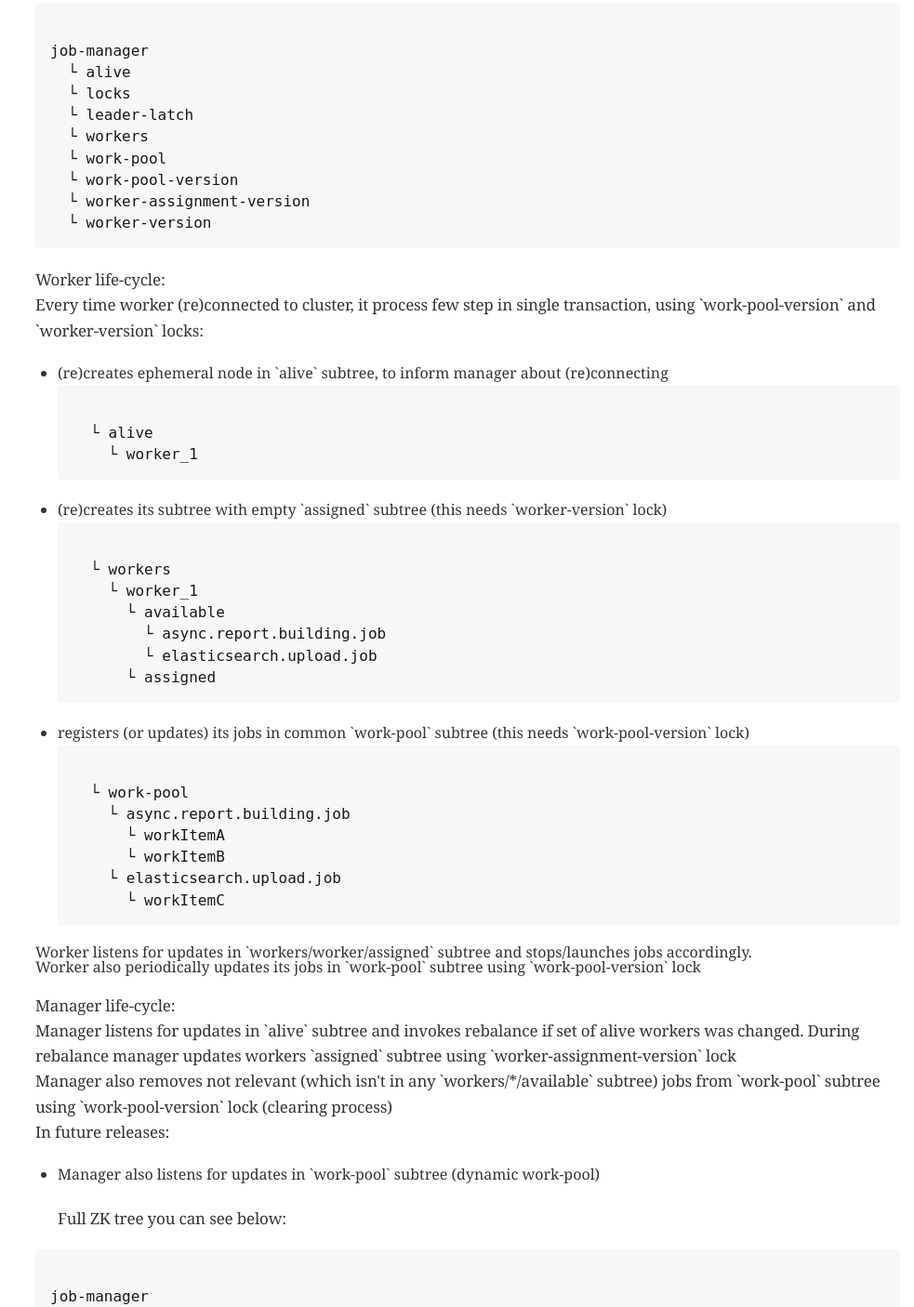
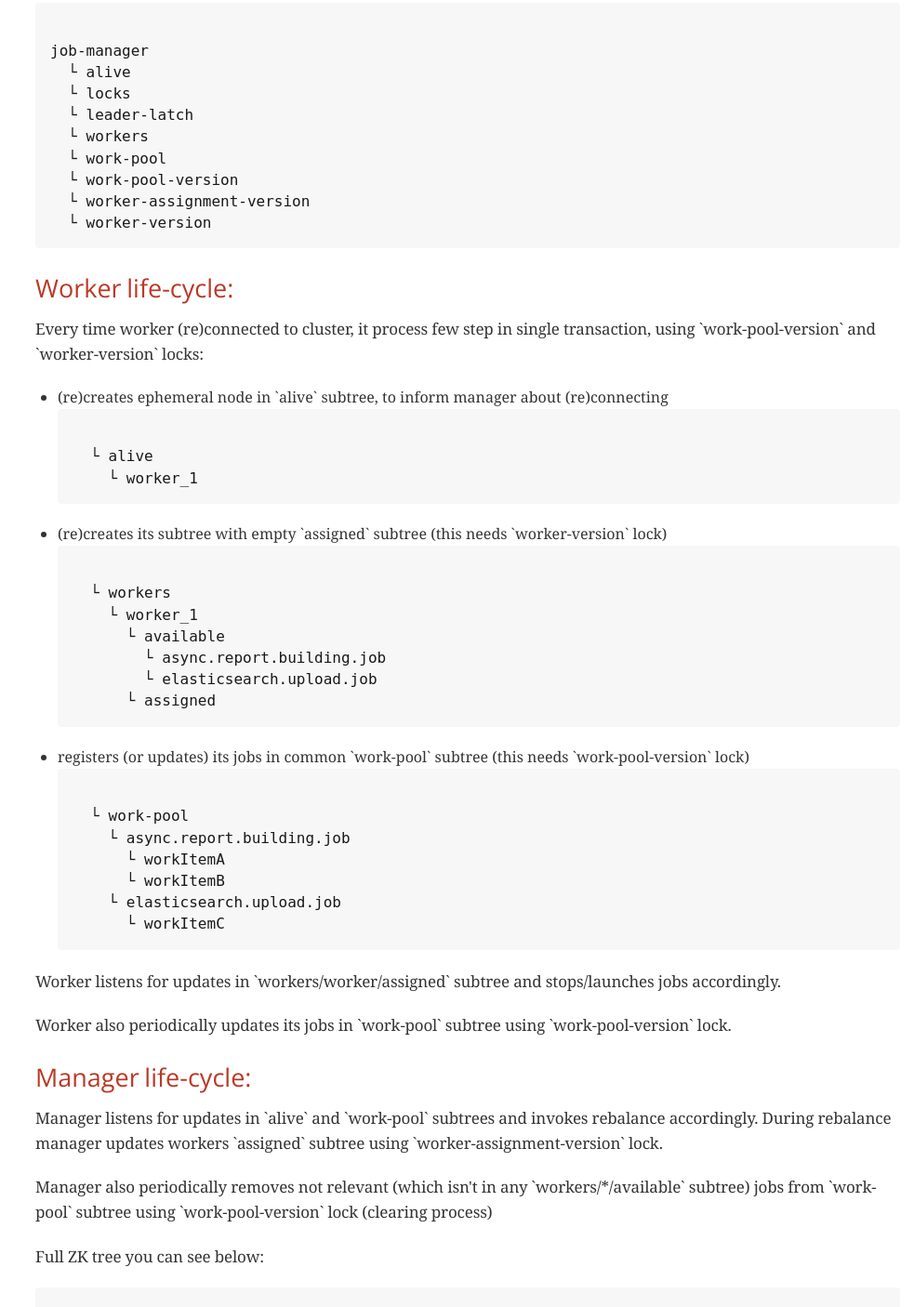
Before and after one commit to ru-fix/distributed-job-manager, a plain HTML site: page docs/index.html in a window 1280 px wide. Shown: the part 4929-6335 px from the top of the page at 93% size, without its empty margins (297-1280 px from the left). Drawn offline with nearby package versions, Linux system fonts and the light colour scheme; a web font is replaced by a local one.

Commit message:
update & beautify java-doc about manager listens to work-pool tree

```diff
--- a/docs/index.html
+++ b/docs/index.html
@@ -2717,9 +2717,11 @@ job-manager
 </code></pre>
                     </div>
                 </div>
-                <p>Worker life-cycle:<br>
+
+                <h3>Worker life-cycle:</h3>
+                <p>
                     Every time worker (re)connected to cluster, it process few step in single transaction,
-                    using `work-pool-version` and `worker-version` locks: <br>
+                    using `work-pool-version` and `worker-version` locks:
                 <ul>
                     <li>
                         (re)creates ephemeral node in `alive` subtree, to inform manager about (re)connecting
@@ -2764,29 +2766,21 @@ job-manager
                         </div>
                     </li>
                 </ul>
-                Worker listens for updates in `workers/worker/assigned` subtree and stops/launches jobs accordingly.<br>
-                Worker also periodically updates its jobs in `work-pool` subtree using `work-pool-version` lock <br>
-                </p>
                 <p>
-                    Manager life-cycle: <br>
-                    Manager listens for updates in `alive` subtree and invokes rebalance if set of alive workers was
-                    changed.
-                    During rebalance manager updates workers `assigned` subtree using `worker-assignment-version` lock
-                    <br>
-
-                    Manager also removes not relevant (which isn't in any `workers/*/available` subtree) jobs from
-                    `work-pool` subtree
-                    using `work-pool-version` lock (clearing process) <br>
-
-                    In future releases:<br>
-                <ul>
-                    <li>
-                        Manager also listens for updates in `work-pool` subtree (dynamic work-pool)
-                    </li>
-                </p>
+                    Worker listens for updates in `workers/worker/assigned` subtree and stops/launches jobs accordingly.
                 <p>
-                    Full ZK tree you can see below:<br>
-                    </ul>
+                    Worker also periodically updates its jobs in `work-pool` subtree using `work-pool-version` lock.
+
+                <h3> Manager life-cycle: </h3>
+                <p>
+                    Manager listens for updates in `alive` and `work-pool` subtrees and invokes rebalance accordingly.
+                    During rebalance manager updates workers `assigned` subtree using `worker-assignment-version` lock.
+                <p>
+                    Manager also periodically removes not relevant (which isn't in any `workers/*/available` subtree)
+                    jobs from
+                    `work-pool` subtree using `work-pool-version` lock (clearing process) <br>
+                <p>
+                    Full ZK tree you can see below:
                 <div class="listingblock">
                     <div class="content">
 <pre class="CodeRay highlight"><code>
@@ -2831,7 +2825,6 @@ job-manager
 </code></pre>
                     </div>
                 </div>
-                </p>
             </div>
         </div>
     </div>
```
Also changed, not shown: 1 other file.
